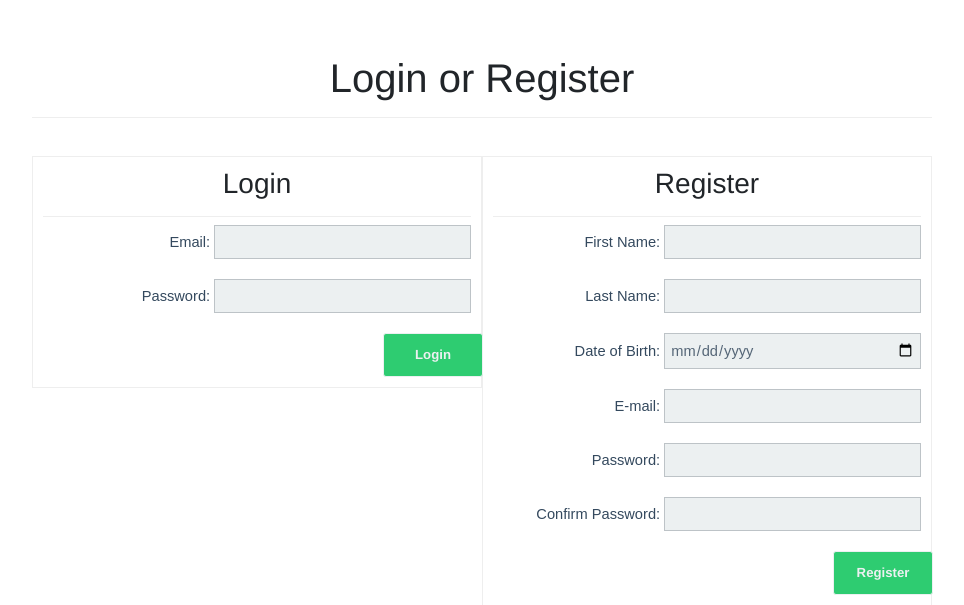
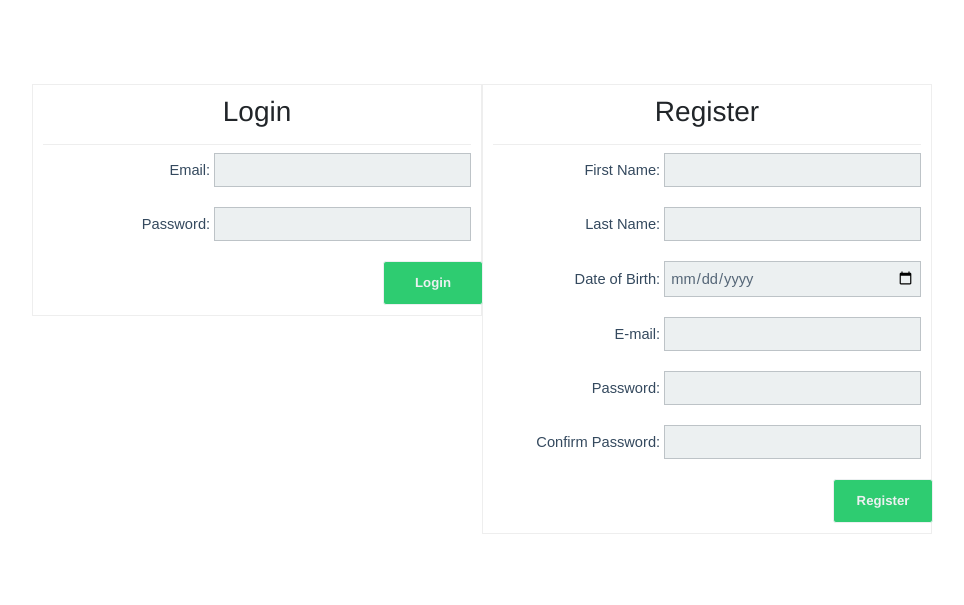
Before and after one commit to 0xMack/sportport, a PHP site: page /loginregister.php in a window 1280 px wide. Shown: the part 102-707 px from the top of the page, without its empty margins (158-1122 px from the left). Run offline with PHP 8.4, Linux system fonts and the light colour scheme.

Commit message:
team, login and register css fixes

```diff
--- a/loginregister.php
+++ b/loginregister.php
@@ -3,9 +3,8 @@
     <link rel="stylesheet" type="text/css" href="css/style.css">
     <section>
     <div id="page">
-        <h1>Login or Register</h1>
         <section id="loginForm">
-            <h3>Login</h3>
+        <h3>Login</h3>
             <form method="post" id="login" action="php/processing.php">
                 <fieldset>
                     <label for="loginEmail">Email:
@@ -56,6 +55,7 @@
             </form>
         </section>
         <script src="js/validation.js"></script>
+
     </div>
 </section>
 
```
Also changed, not shown: team.php (+6 -5 lines).
